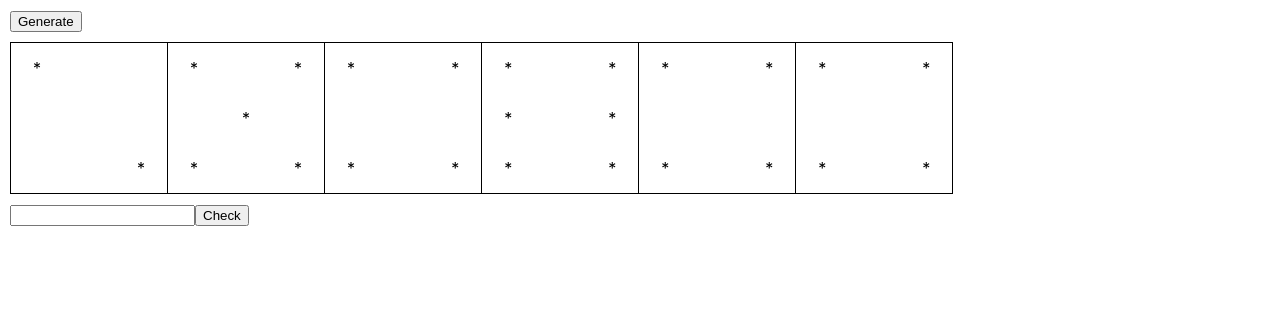
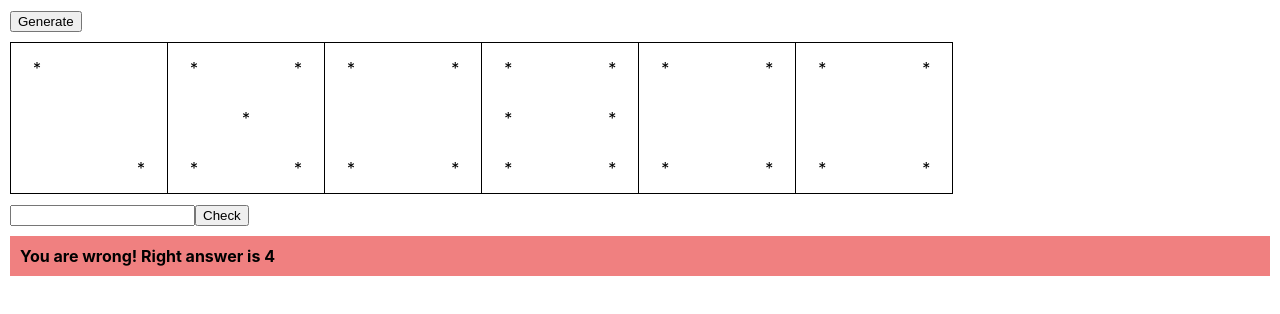
Before and after one commit to andrewupk/react-test-projects, a React (Create React App) app in the folder petals-around-the-rose/petals-rose/: page / in a window 1280 px wide. Both pictures are taken after a click on the button "Check". Shown: the top 314 px of the page. Built offline with nearby package versions, Linux system fonts and the light colour scheme.

Commit message:
Add some style to result

```diff
--- a/petals-around-the-rose/petals-rose/src/App.js
+++ b/petals-around-the-rose/petals-rose/src/App.js
@@ -38,15 +38,23 @@ class App extends React.Component {
 
 	generateFacets(){
 		this.setState({
-			values: Array(6).fill().map(() => Math.round(Math.random() * 5+1))
+			values: Array(6).fill().map(() => Math.round(Math.random() * 5+1)),
+			rightResult: false,
+			wrongResult: false
 		});
 	}
 
 	checkAnswer(ans){
 		if (+ans === this.calculateResult()){
-			console.log('You are right :)');
+			this.setState({
+				rightResult: true,
+				wrongResult: false
+			});
 		} else {
-			console.log('You are wrong :(');
+			this.setState({
+				rightResult: false,
+				wrongResult: true
+			});
 		}
 	}
 
@@ -56,6 +64,8 @@ class App extends React.Component {
 				<Generator generate={this.generateFacets}/>
 				<Dice values={this.state.values}/>
 				<Checker check={this.checkAnswer}/>
+				{this.state.rightResult && <RightResult />}
+				{this.state.wrongResult && <WrongResult rightAnswer={this.calculateResult()}/>}
 			</div>
 		);
 	}
@@ -141,7 +151,7 @@ class Checker extends React.Component {
 	render(){
 		const answer = this.state.answer;
 		return (
-			<div className="result">
+			<div className="checker">
 				<input type="number" value={answer} onChange={this.handleChange}/>
 				<button onClick={this.checkAnswer}>Check</button>
 			</div>
@@ -149,4 +159,24 @@ class Checker extends React.Component {
 	}
 }
 
+class RightResult extends React.Component{
+	render(){
+		return (
+			<div className="rightResult">
+				You are right!
+			</div>
+		);
+	}
+}
+
+class WrongResult extends React.Component{
+	render(){
+		return (
+			<div className="wrongResult">
+				You are wrong! Right answer is {this.props.rightAnswer}
+			</div>
+		);
+	}
+}
+
 export default App;
--- a/petals-around-the-rose/petals-rose/src/TestLayout.css
+++ b/petals-around-the-rose/petals-rose/src/TestLayout.css
@@ -62,3 +62,17 @@ div.cell {
 div.cell.hidden {
 	visibility: hidden;
 }
+
+div.rightResult {
+	padding: 10px 0px 10px 10px;
+    background-color: lightgreen;
+    margin-top: 10px;
+    font-weight: bold;
+}
+
+div.wrongResult {
+	padding: 10px 0px 10px 10px;
+    background-color: lightcoral;
+    margin-top: 10px;
+    font-weight: bold;
+}
```
